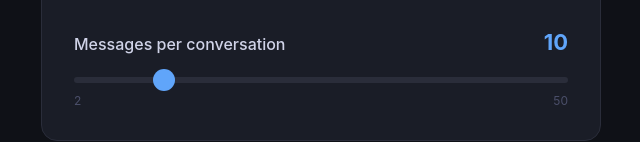
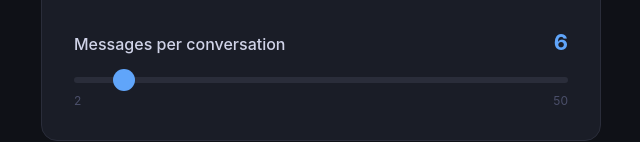
Before and after one commit to bluego-ai/ai-cost-calculator, a plain HTML site: page calculator.html in a window 1280 px wide. Shown: the part 291-433 px from the top of the page, without its empty margins (319-959 px from the left). Drawn offline with Linux system fonts and the light colour scheme.

Commit message:
fix: baseline msgs=6 to match real avg, fixes undercount

```diff
--- a/calculator.html
+++ b/calculator.html
@@ -89,7 +89,7 @@
         <span class="name">Messages per conversation</span>
         <span class="slider-value" id="val-msgs">10</span>
       </div>
-      <input type="range" id="sl-msgs" min="2" max="50" step="1" value="10" />
+      <input type="range" id="sl-msgs" min="2" max="50" step="1" value="6" />
       <div class="slider-hints"><span>2</span><span>50</span></div>
     </div>
   </div>
@@ -140,7 +140,7 @@
     cacheWrite: 138981,  // tokens
     output:     866,     // tokens
     liveInput:  503,     // tokens
-    msgs:       10,      // messages per conversation (baseline)
+    msgs:       6,       // messages per conversation (baseline)
   };
 
   // Scaling constants — how token usage grows as msg count increases beyond baseline
```
